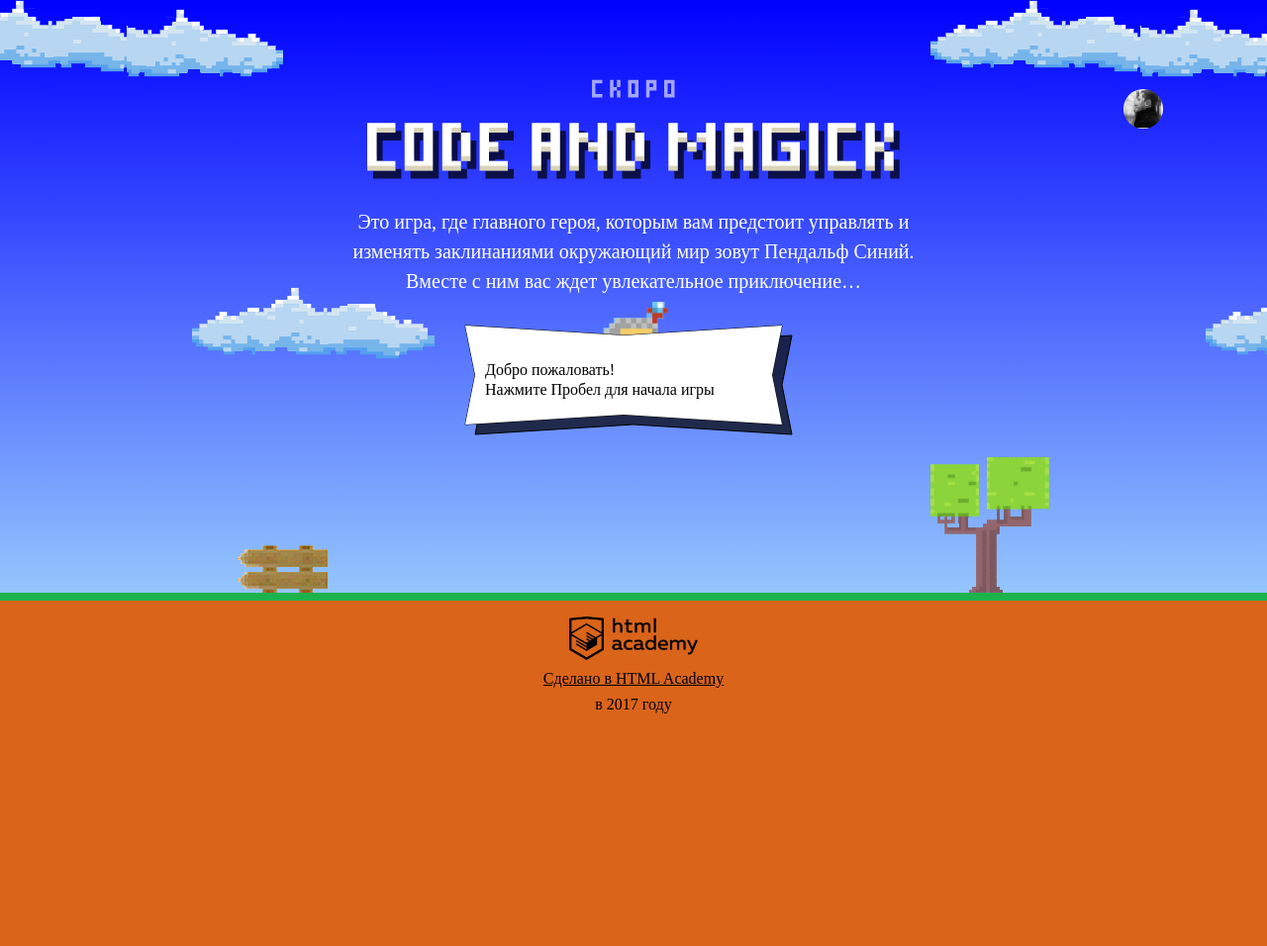
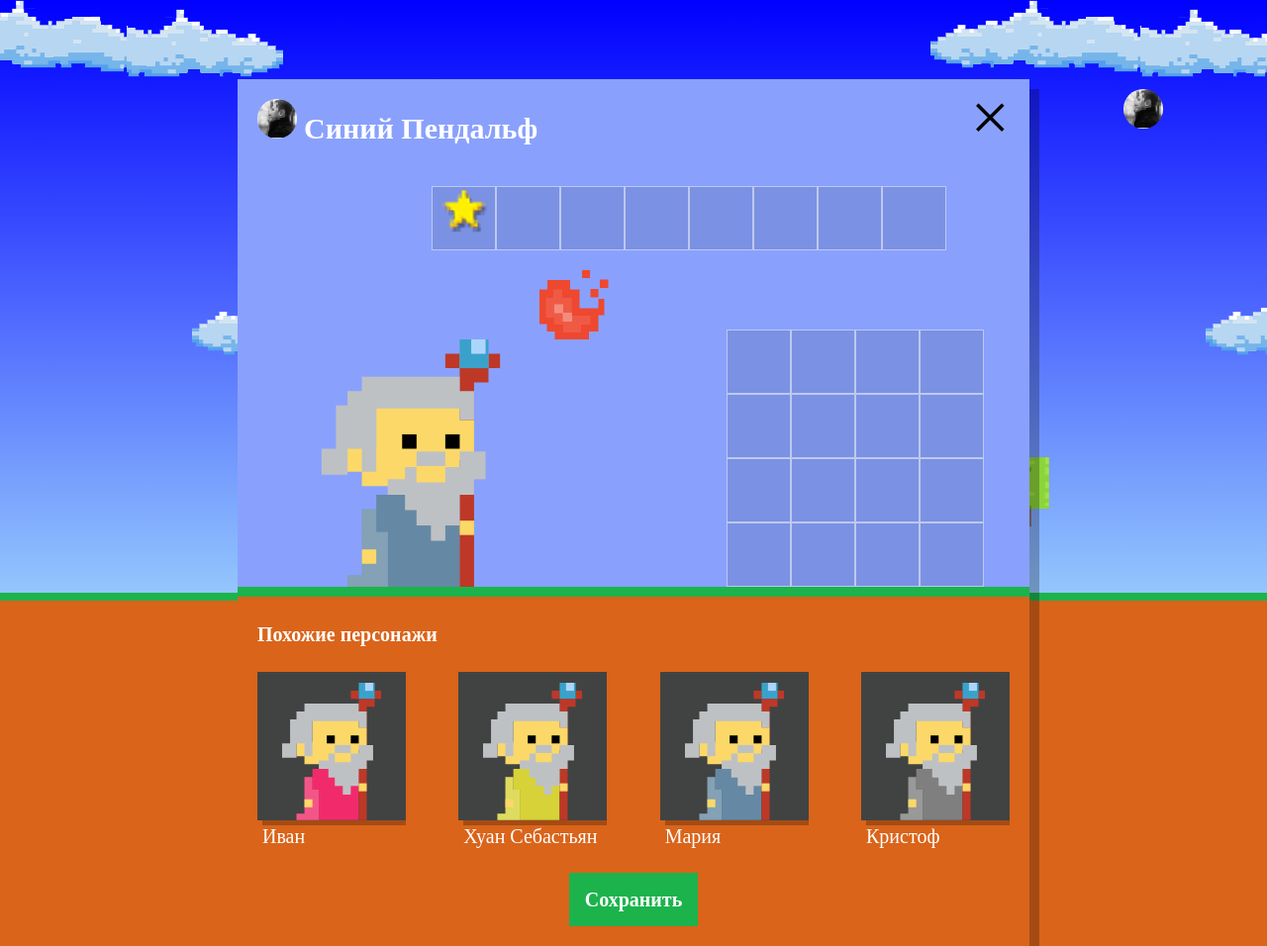
Before and after one commit to shantypower/618819-code-and-magick, a website: page index.html in a window 1280 px wide. Shown: the whole page at 99% size. Before the commit the page ends 800 px from the top, so only its background shows below. Drawn offline with Linux system fonts and the light colour scheme; a web font is replaced by a local one.

Commit message:
Создаем массивы данных  для будущей случайной генерации массива объектов из четырех магов

```diff
--- a/index.html
+++ b/index.html
@@ -202,6 +202,7 @@
     return height * 1 / 3 - getWizardHeight(wizardWidth);
   }
 </script>
+<script src="js/setup.js"></script>
 <script src="js/stat.js"></script>
 <script src="js/game.js"></script>
 
--- /dev/null
+++ b/js/setup.js
@@ -0,0 +1,69 @@
+'use strict';
+
+// Создать функцию, генерирующую массив из 4 объектов.
+// У каждого объекта войства генерируются случайным образом из готовых массивов:
+//  - массив имен;
+//  - масссв фамилий;
+//( имя и фамилию склеивать в одно свойство объекта name);
+//  - массив случайных цветов мантии - поле coatColor;
+//  - массив случайных цветов глаз - для формирования поля eyesColor;
+// Создать функцию генерации DOM-элементов с помощью шаблонизации.
+//Написать функцию Вставки в эти элементы точечно контент на основании ранее созданного массива обЪектов - магов со случайными параметрами.
+//Отрисуйте сгенерированные DOM-элементы в блок .setup-similar-list. Для вставки элементов используйте DocumentFragment.
+//
+
+var WIZARD_NAMES = ['Иван','Хуан Себастьян', 'Мария', 'Кристоф', 'Виктор', 'Юлия', 'Люпита', 'Вашингтон'];
+
+var WIZARD_SURNAMES = ['да Марья', 'Верон',
+'Мирабелла', 'Вальц', 'Онопко', 'Топольницкая', 'Нионго', 'Ирвинг'];
+
+var WIZARD_COATS = ['rgb(101, 137, 164)', 'rgb(241, 43, 107)', 'rgb(146, 100, 161)', 'rgb(56, 159, 117)', 'rgb(215, 210, 55)', 'rgb(0, 0, 0)'];
+
+var WIZARD_EYES = ['black', 'red', 'blue', 'yellow', 'green'];
+
+var userDialog = document.querySelector('.setup');
+userDialog.classList.remove('hidden');
+
+var similarListElement = userDialog.querySelector('.setup-similar-list');
+
+var similarWizardTemplate = document.querySelector('#similar-wizard-template')
+    .content
+    .querySelector('.setup-similar-item');
+
+
+var wizards = [
+  {
+    name: WIZARD_NAMES[0],
+    coatColor: 'rgb(241, 43, 107)'
+  },
+  {
+    name: WIZARD_NAMES[1],
+    coatColor: 'rgb(215, 210, 55)'
+  },
+  {
+    name: WIZARD_NAMES[2],
+    coatColor: 'rgb(101, 137, 164)'
+  },
+  {
+    name: WIZARD_NAMES[3],
+    coatColor: 'rgb(127, 127, 127)'
+  }
+];
+
+
+var renderWizard = function (wizard) {
+  var wizardElement = similarWizardTemplate.cloneNode(true);
+
+  wizardElement.querySelector('.setup-similar-label').textContent = wizard.name;
+  wizardElement.querySelector('.wizard-coat').style.fill = wizard.coatColor;
+
+  return wizardElement;
+}
+
+var fragment = document.createDocumentFragment();
+for (var i = 0; i < wizards.length; i++) {
+  fragment.appendChild(renderWizard(wizards[i]));
+}
+similarListElement.appendChild(fragment);
+
+userDialog.querySelector('.setup-similar').classList.remove('hidden');
```
